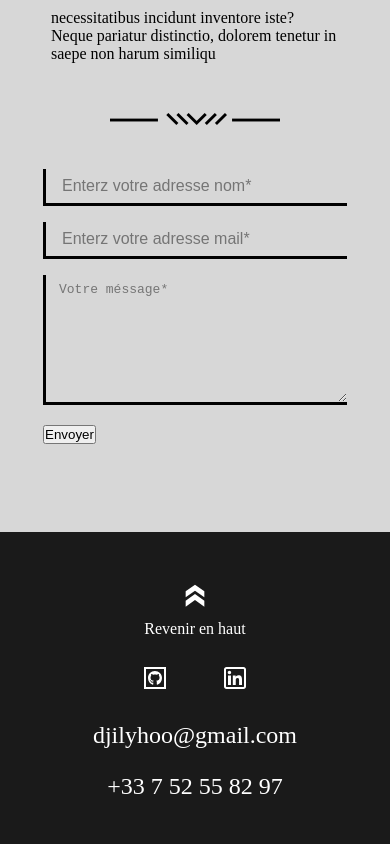
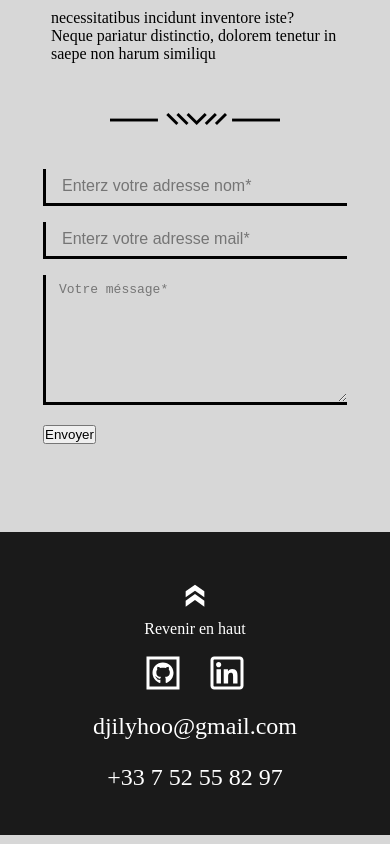
Before and after one commit to Cheik40/my-portfolio, a React (Vite) app: page / in a window 390 px wide. Shown: the part 4365-5209 px from the top of the page. Built offline with nearby package versions, Linux system fonts and the light colour scheme.

Commit message:
correction rendre responsive

```diff
--- a/src/componants/footer/Footer.module.css
+++ b/src/componants/footer/Footer.module.css
@@ -10,6 +10,7 @@
 
 .home {
     margin: 0.5em;
+    background-color: transparent;
 }
 
 .socialLink {
@@ -17,20 +18,25 @@
     justify-content: center;
     align-items: center;
     gap: 1em;
+    margin: 1%;
+    padding: 0%;
 }
 
 .email {
     font-size: 1.5em;
     margin: 0.5em;
-    font-size: 1.5em;
 }
 
 .tel {
     font-size: 1.5em;
     margin: 0.5em;
-    font-size: 1.5em;
 }
-
+.backToUpA {
+    background-color: transparent;
+}
+.backToUpA:hover {
+    background-color: transparent;
+}
 .backToUp {
     transform: scale(1);
     width: 2em;
@@ -44,6 +50,8 @@
 
 .Link {
     display: flex;
-    width: 4em;
-    height: 4em;
+    width: 3em;
+    height: 3em;
+    margin: 0;
+    padding: 0;
 }
--- a/src/componants/footer/Footer.tsx
+++ b/src/componants/footer/Footer.tsx
@@ -6,7 +6,7 @@ function Footer() {
     return (
         <footer className={styles.container}>
             <div className={styles.home}>
-                <a href='#home'>
+                <a href='#home' className={styles.backToUpA}>
                     <img
                         className={styles.backToUp}
                         src={backToUp}
```
